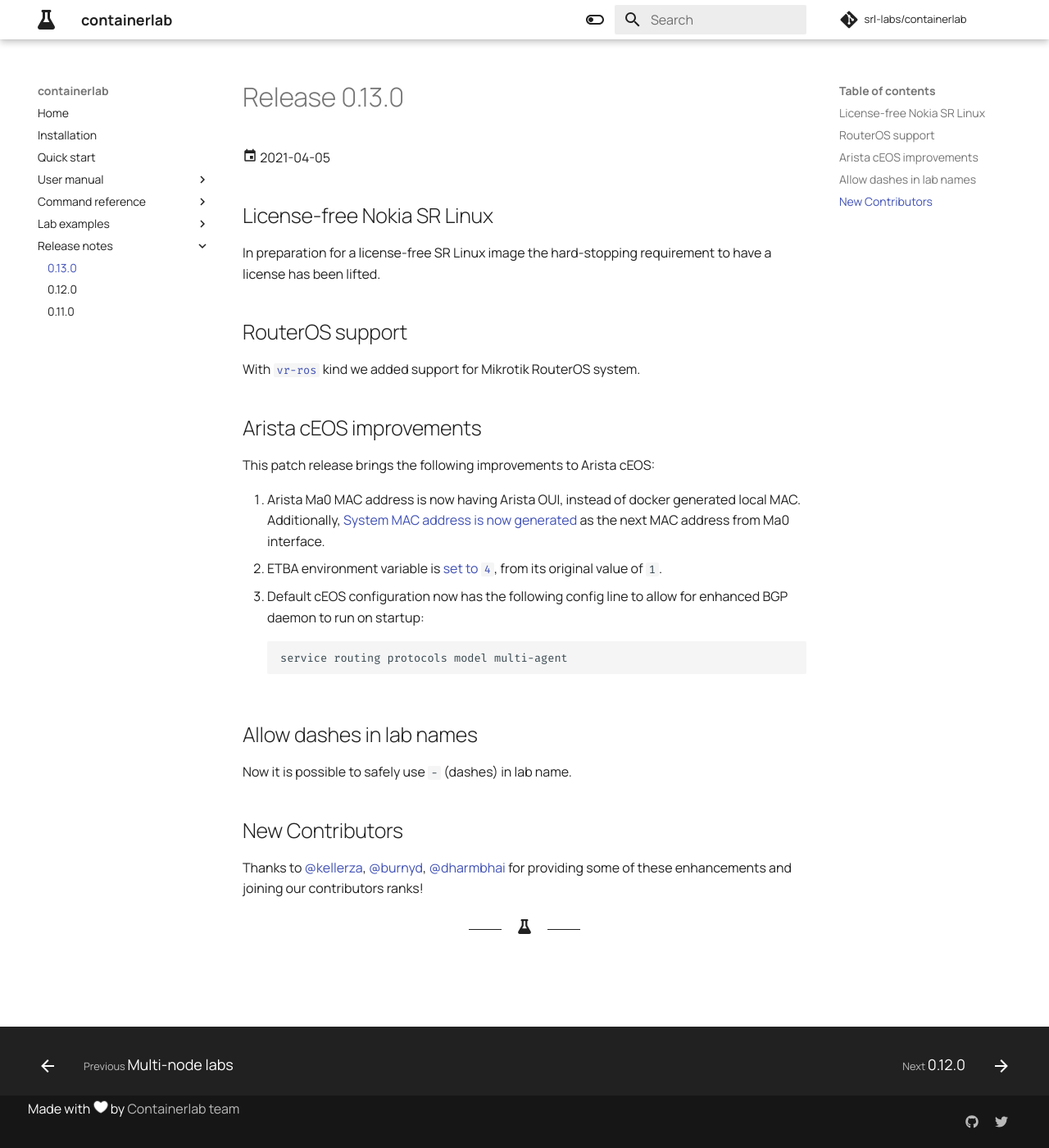
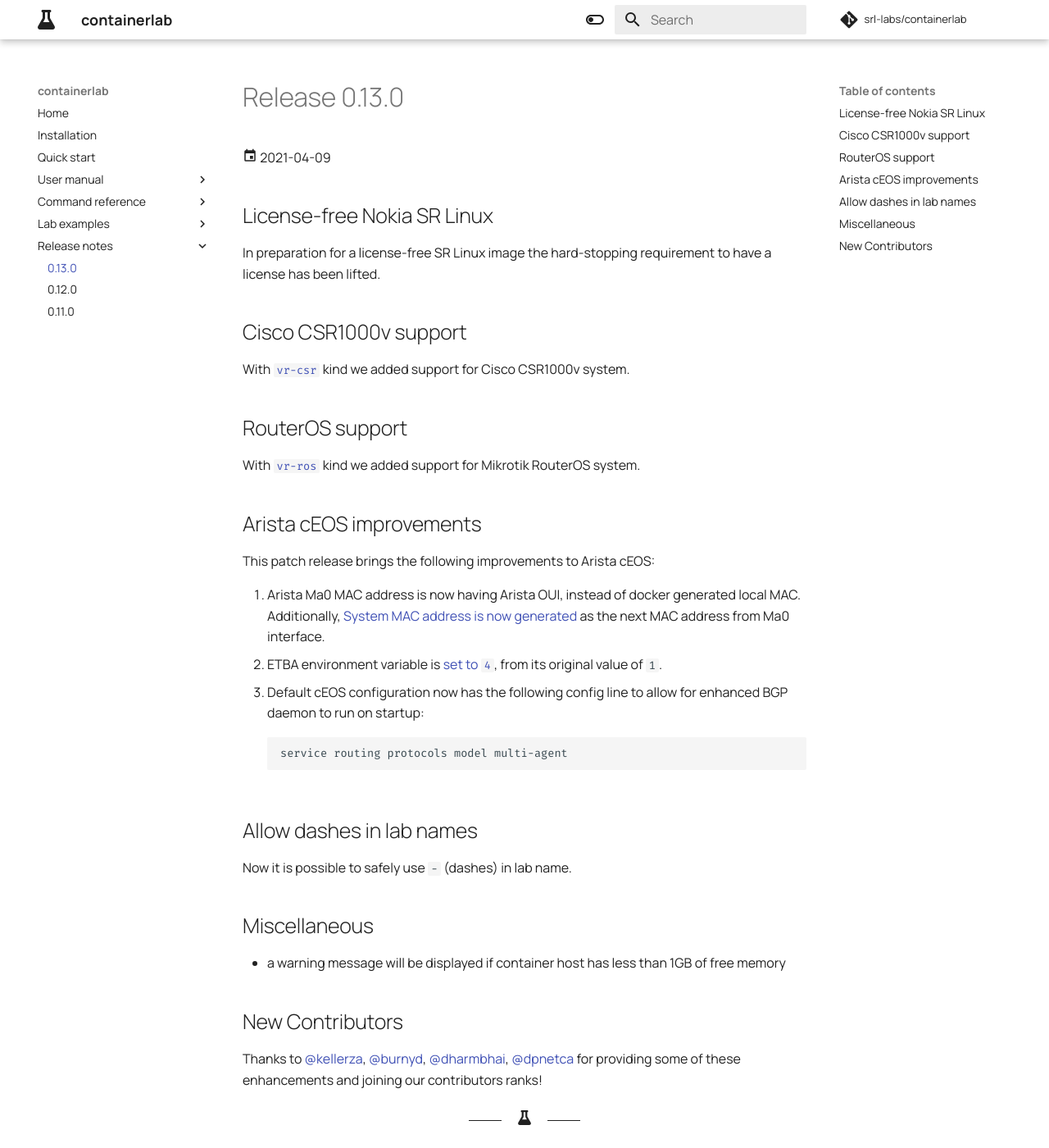
Before and after one commit to srl-labs/containerlab, an MkDocs documentation site: the page built from docs/rn/0.13.0.md, in a window 1280 px wide and 1400 px high. Shown: the whole window at 82% size. Built offline with MkDocs 1.6.1 and Material for MkDocs 9.7.7, drawn with Linux system fonts in a browser that asks for light colours; comment, search, counter and statistics services are not loaded.

Commit message:
added csr rn

```diff
--- a/docs/rn/0.13.0.md
+++ b/docs/rn/0.13.0.md
@@ -1,8 +1,11 @@
 # Release 0.13.0
-:material-calendar: 2021-04-05
+:material-calendar: 2021-04-09
 
 ## License-free Nokia SR Linux
 In preparation for a license-free SR Linux image the hard-stopping requirement to have a license has been lifted.
+
+## Cisco CSR1000v support
+With [`vr-csr`](../manual/kinds/vr-csr.md) kind we added support for Cisco CSR1000v system.
 
 ## RouterOS support
 With [`vr-ros`](../manual/kinds/vr-ros.md) kind we added support for Mikrotik RouterOS system.
@@ -20,5 +23,8 @@ This patch release brings the following improvements to Arista cEOS:
 ## Allow dashes in lab names
 Now it is possible to safely use `-` (dashes) in lab name.
 
+## Miscellaneous
+* a warning message will be displayed if container host has less than 1GB of free memory
+
 ## New Contributors
-Thanks to [@kellerza](https://github.com/kellerza), [@burnyd](https://github.com/burnyd), [@dharmbhai](https://github.com/dharmbhai) for providing some of these enhancements and joining our contributors ranks!
+Thanks to [@kellerza](https://github.com/kellerza), [@burnyd](https://github.com/burnyd), [@dharmbhai](https://github.com/dharmbhai), [@dpnetca](https://github.com/dpnetca) for providing some of these enhancements and joining our contributors ranks!
```
